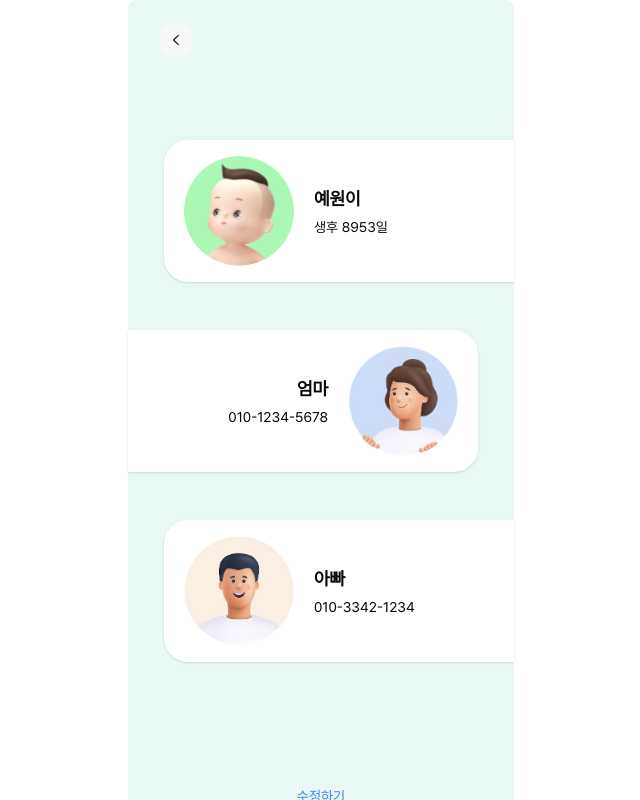
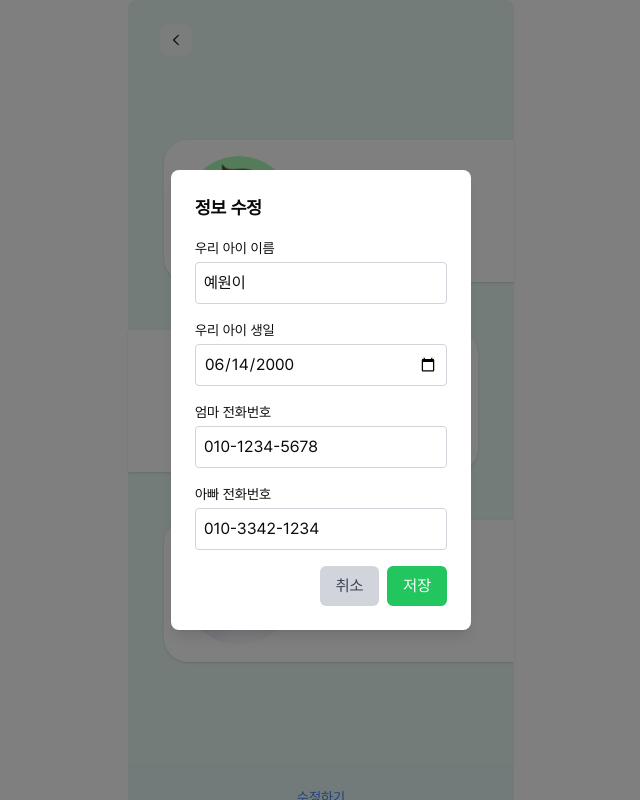
Before and after one commit to yxun20/dingle_frontend, a React (Vite) app: page /mypage in a window 1280 px wide. Both pictures are taken after a click on the button "수정하기". Shown: the top 800 px of the page, without its empty margins (319-959 px from the left). Built offline with nearby package versions, Linux system fonts and the light colour scheme; data requests are answered from the project's data file; what tailwindcss-truncate-multiline would draw is missing.

Commit message:
유저데이터 입력 폼 화면 중앙 위치

```diff
--- a/src/components/userInfoForm.tsx
+++ b/src/components/userInfoForm.tsx
@@ -14,7 +14,10 @@
   };
 
   return (
-    <div className="bg-white p-6 rounded-lg shadow-lg w-[300px] ">
+    <div
+      className="fixed inset-0 flex items-center justify-center bg-black bg-opacity-50 z-50"
+    >
+    <div className="bg-white p-6 rounded-lg shadow-lg w-[300px]">
       <h2 className="text-lg font-bold mb-4">정보 수정</h2>
       <form>
         <div className="mb-4">
@@ -77,6 +80,7 @@
         </button>
       </div>
     </div>
+    </div>
   );
 };
 
```
